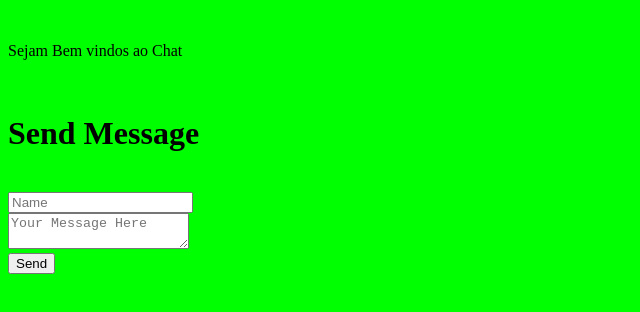
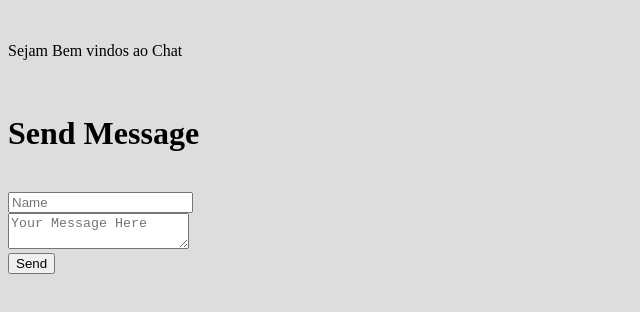
Before and after one commit to kaiqueisilva/ezops-test-kaiqueizidoro, a website: page index.html in a window 1280 px wide. Shown: the whole page, without its empty margins (0-640 px from the left). Drawn offline with Linux system fonts and the light colour scheme.

Commit message:
alterando a cor

```diff
--- a/index.html
+++ b/index.html
@@ -4,7 +4,7 @@
    <title>Chat</title>
    <style>
       body{
-          background: #0f0;
+          background: #ddd;
       }
 
 
```
